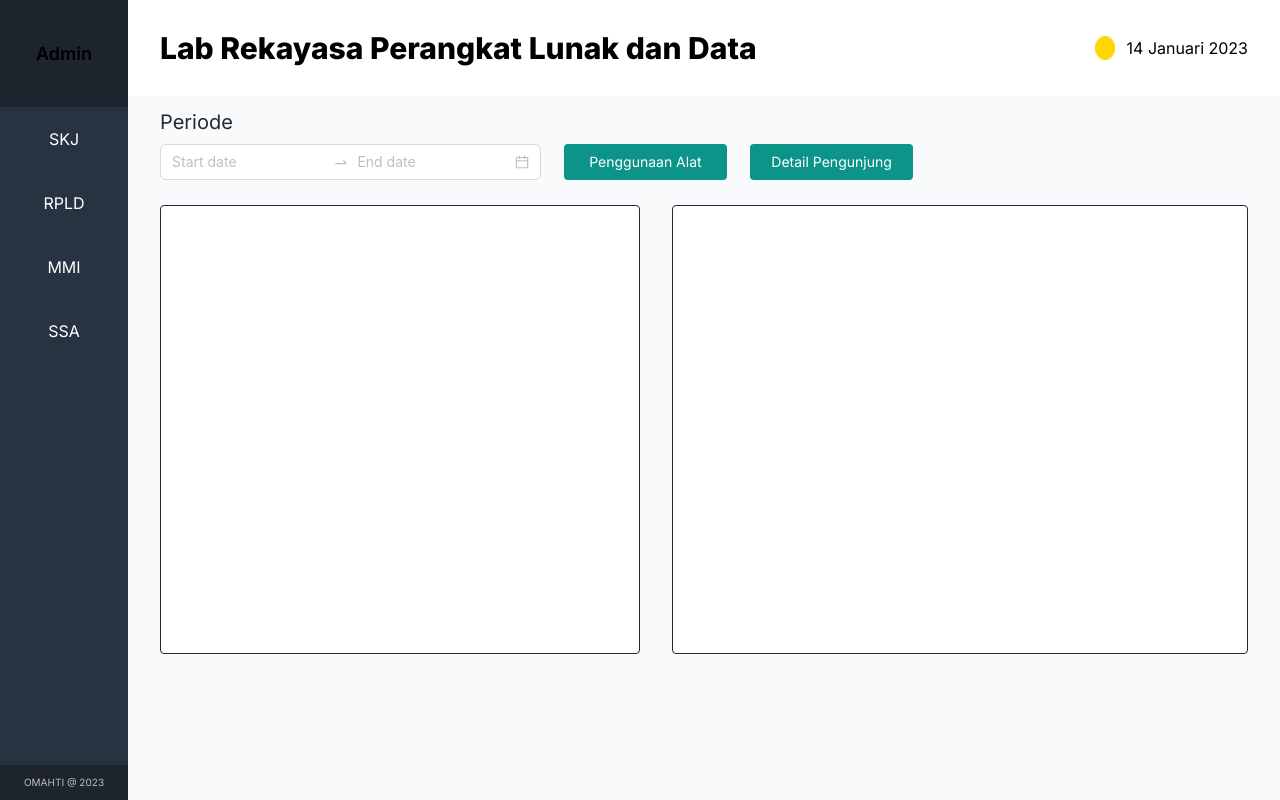
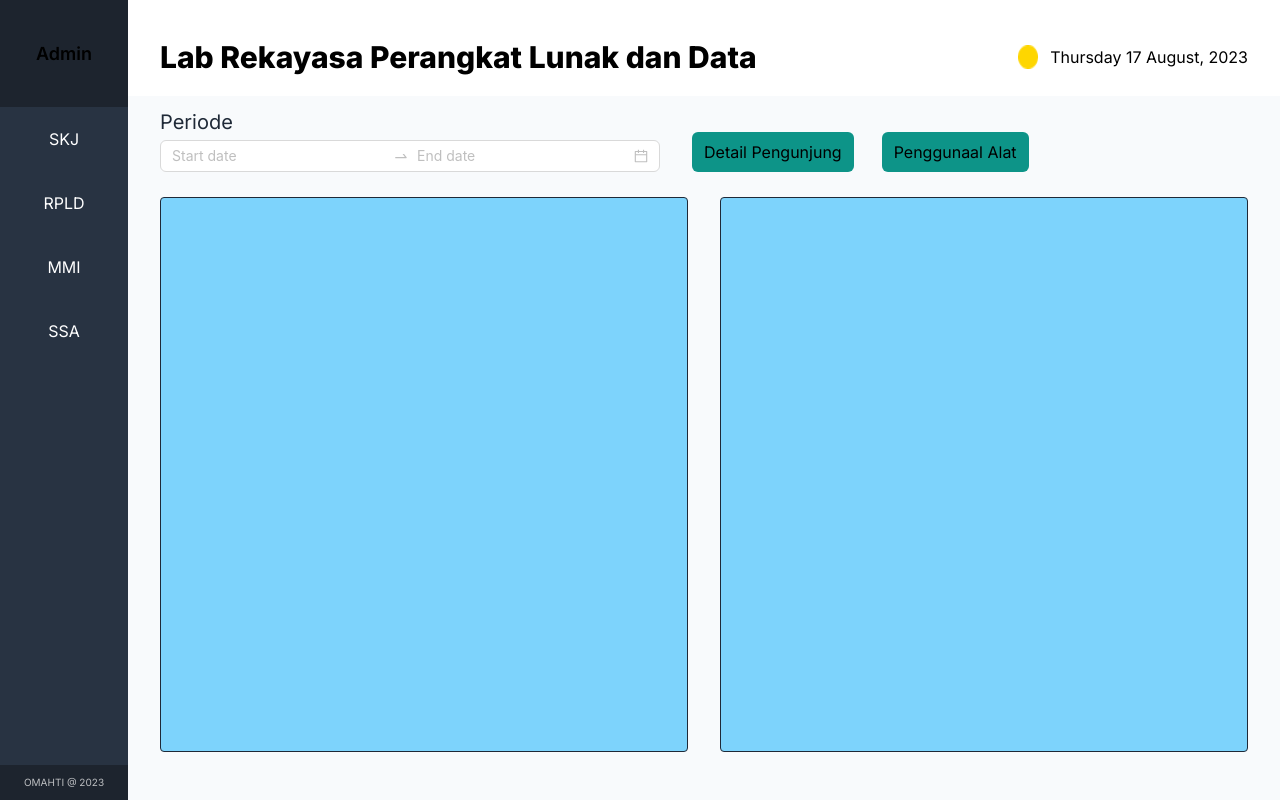
Before and after one commit to BagusAlwan/Lab-Monitoring-System, a Next.js app: page /admin_page in a window 1280 px wide. Built offline with nearby package versions, Linux system fonts and the light colour scheme.

Commit message:
newlayout

```diff
--- a/src/components/admingraph.jsx
+++ b/src/components/admingraph.jsx
@@ -1,14 +1,18 @@
 import Image from "next/image"
 import dot from "../components/images/dot.png"
 import { DatePicker } from "antd"
+import DateNow from "../components/date"
+
 
 export default function AdminGrapgh() {
+
+
     return (
 
     // title
-    <div className="flex-1 bg-slate-50">
-        <div className=" bg-white h-24 p-8 flex flex-row items-center justify-between ">
-            <h1 className="text-3xl font-extrabold text-black">Lab Rekayasa Perangkat Lunak dan Data</h1>
+    <div className=" flex-auto w-auto bg-slate-50">
+        <div className=" bg-white h-[150px] md:h-24 p-8 pt-[50px] md:flex md:flex-row grid grid-rows-2 gap-y-12 items-center justify-between ">
+            <h1 className="2xl:text-4xl xl:text-3xl lg:text-2xl text-xl font-extrabold text-black">Lab Rekayasa Perangkat Lunak dan Data</h1>
             <div className="flex flex-row">
                 <Image
                     src={dot}
@@ -17,38 +21,49 @@ export default function AdminGrapgh() {
                     height={20}
                     className="mr-3"
                 />
-                <div className="text-black">14 Januari 2023</div>
+
+
+                <div className="text-black text-sm  md:text-base "><DateNow /></div>
             </div>
 
         </div>
 
         {/* content */}
         <div className="bg-slate-50 p-8 lg:pt-3 ">
-            <div className="text-gray-800 text-xl 2xl:text-2xl font-normal">Periode</div>
 
 
-            <div className="flex flex-row mt-2">
-            <DatePicker.RangePicker  className="w-[35%] 2xl:w-[800px] 2xl:h-[50px] "/>
+            <div className="flex flex-row  ">
+                <div className="flex flex-col">
+                    <div className="text-gray-800 mb-1 2xl:mb-5 text-base lg:text-xl 2xl:text-2xl 2xl:font-medium font-normal">Periode</div>
+                    <DatePicker.RangePicker  className="w-[200px] md:w-[500px] 2xl:p-3 2xl:w-[900px] 2xl:mt-3  "/>
+                </div>
+                <div className="flex flex-col md:flex-row 2xl:mt-11 pl-3 ">
+                    <div className=" p-[5px] mb-1 md:mt-6 md:mb-0 md:ml-5 md:px-3 2xl:ml-7 2xl:px-3 bg-teal-600 flex items-center justify-center rounded-md text-center text-xs xl:text-base 2xl:text-lg ">
+                        Detail Pengunjung
+                    </div>
+                    <div className=" p-[5px] md:mt-6 md:ml-7 md:px-3 2xl:ml-7 2xl:px-3 bg-teal-600 flex items-center justify-center rounded-md text-center text-xs xl:text-base 2xl:text-lg ">
+                        Penggunaal Alat
+                    </div>
+                </div>
+            </div>
 
 
-                <div className="ml-[23px] w-[15%] h-9 2xl:h-[50px] relative flex justify-center items-center">
-                    <div className="Rectangle17 w-[100%] h-9 2xl:h-[50px] absolute bg-teal-600 rounded flex items-center justify-center" />
-                    <div className="PenggunaanAlat absolute text-center text-white text-base lg:text-sm 2xl:text-xl font-normal">Penggunaan Alat</div>
-                </div>
+            {/* sm and above graph */}
+            <div className="sm:grid w-full hidden h-[900px] md:h-[390px] lg:h-[410px] xl:h-[580px] 2xl:h-[880px] sm:grid-rows-2 sm:grid-cols-1 md:grid-rows-1 md:grid-cols-2 gap-8 justify-start lg:pt-[25px] pt-[47px]  ">
 
-                <div className="ml-[23px] w-[15%] h-9 2xl:h-[50px] relative flex justify-center items-center">
-                    <div className="Rectangle17 w-[100%] h-9 2xl:h-[50px] absolute bg-teal-600 rounded" />
-                    <div className="PenggunaanAlat absolute text-center text-white text-base lg:text-sm 2xl:text-xl font-normal  ">Detail Pengunjung</div>
-                </div>
+                <div className="Rectangle bg-sky-300 rounded border border-gray-800" />
+
+                <div className="Rectangle bg-sky-300 rounded border border-gray-800" />
 
             </div>
 
 
-            <div className="grid grid-cols-2 grid-flow-col gap-8 justify-start lg:pt-[25px] pt-[47px]  ">
+            {/* sm and below graph */}
+            <div className=" mt-[47px]  sm:hidden grid grid-rows-2 gap-8">
 
-                <div className="Rectangle col-span-1 lg:h-[349px]  xl:h-[449px]  2xl:h-[949px] bg-white rounded border border-gray-800" />
+                <div className="Rectangle h-[350px] bg-sky-300 rounded border border-gray-800" />
 
-                <div className="Rectangle col-span-4 lg:h-[349px] xl:h-[449px] 2xl:h-[949px] bg-white rounded border border-gray-800" />
+                <div className="Rectangle h-[350px] bg-sky-300 rounded border border-gray-800" />
 
             </div>
 
--- /dev/null
+++ b/src/components/date.jsx
@@ -0,0 +1,27 @@
+// import { parseISO, format } from 'date-fns';
+
+// export default function Date({ dateString }) {
+//   const date = parseISO(dateString);
+//   return <time dateTime={dateString}>{format(date, 'LLLL d, yyyy')}</time>;
+// }
+
+
+export default function DateNow() {
+
+    const date = new Date();
+
+    const options = {
+      weekday: 'long',
+      year: 'numeric',
+      month: 'long',
+      day: 'numeric',
+    };
+
+
+    return (
+        <div>
+            {date.toLocaleString('en-IN', options)}
+        </div>
+
+    )
+}
--- a/src/components/layout.jsx
+++ b/src/components/layout.jsx
@@ -10,6 +10,7 @@ export default function Layout() {
 
 
             {/* Content */}
+
             <AdminGraph />
             {/* <AdminList /> */}
 
--- a/src/components/sidebar.jsx
+++ b/src/components/sidebar.jsx
@@ -1,18 +1,18 @@
 export default function Sidebar() {
     return (
-        <div className="bg-[#1D242E] h-screen w-[10%] flex justify-between flex-col content-stretch absolute -z-10 md:z-10 md:relative">
+        <div className="bg-[#1D242E] w-[10%] h-full flex flex-col justify-start content-center absolute ml-[-10%] md:ml-0 md:relative"> {/*bg-[#1D242E] w-[10%] flex flex-col content-stretch absolute ml-[-10%] md:ml-0 md:relative*/}
             <div className="px-6 py-10 text-lg font-semibold leading-normal flex justify-center items-center">
                 <h2 className="text-center 2xl:text-2xl">Admin</h2>
 
             </div>
-            <div className="bg-[#283342] h-screen w-auto flex justify-between flex-col content-center">
+            <div className="bg-[#283342] h-full w-auto flex flex-col justify-between items-stretch content-center">
                 <ul className="content-center">
                     <li className="py-5 text-center 2xl:text-xl hover:bg-[#009099]"><a href="#" className="text-white">SKJ</a></li>
                     <li className="py-5 text-center 2xl:text-xl hover:bg-[#009099]"><a href="#" className="text-white">RPLD</a></li>
                     <li className="py-5 text-center 2xl:text-xl hover:bg-[#009099]"><a href="#" className="text-white">MMI</a></li>
                     <li className="py-5 text-center 2xl:text-xl hover:bg-[#009099]"><a href="#" className="text-white">SSA</a></li>
                 </ul>
-                <div className="bg-[#1D242E] h-[5%] text-white text-opacity-70 text-[12px] 2xl:text-base lg:text-[10px] font-normal flex justify-center items-center">OMAHTI @ 2023</div>
+                <div className="bg-[#1D242E] h-[5%] text-white text-opacity-70 text-[12px] 2xl:text-base lg:text-[10px] font-normal flex justify-center  text-center items-center">OMAHTI @ 2023</div>
             </div>
         </div>
     )
```
